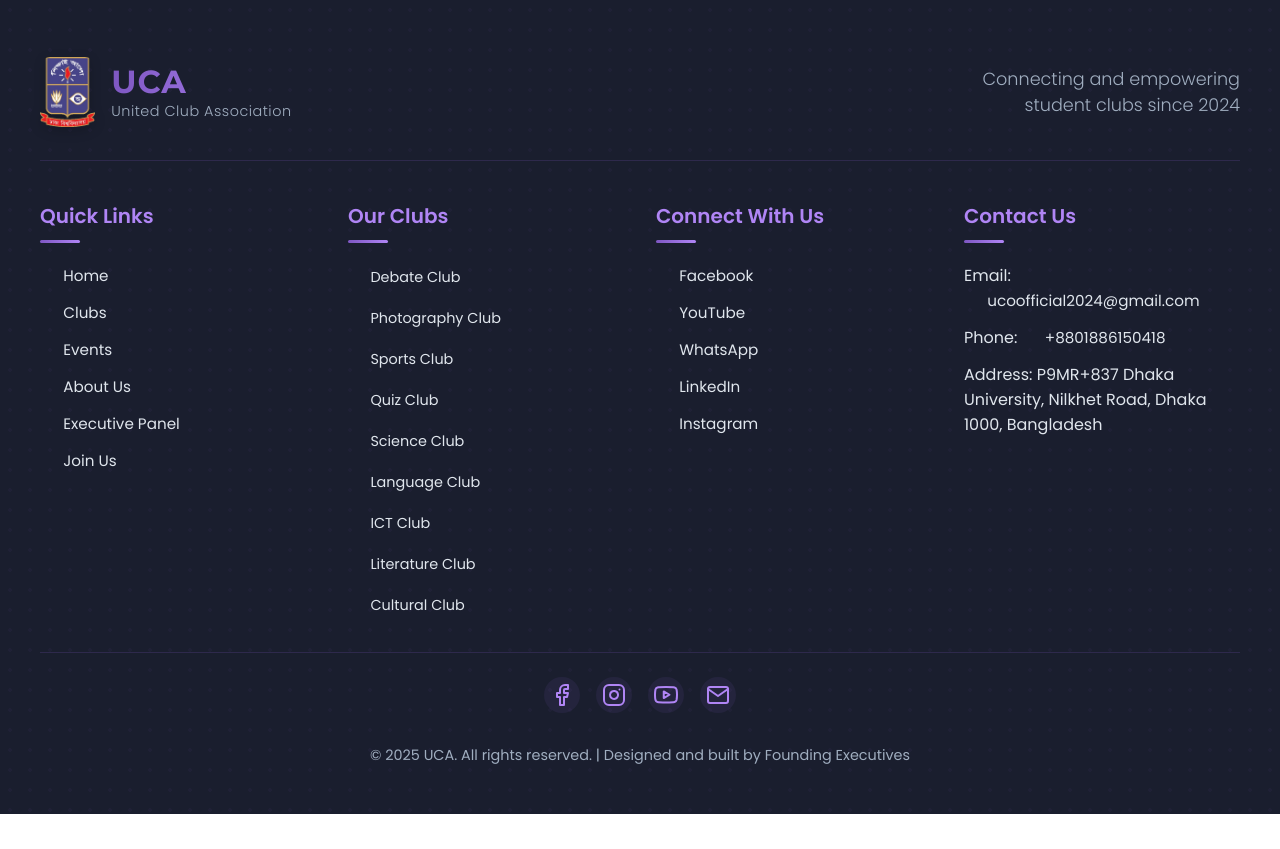
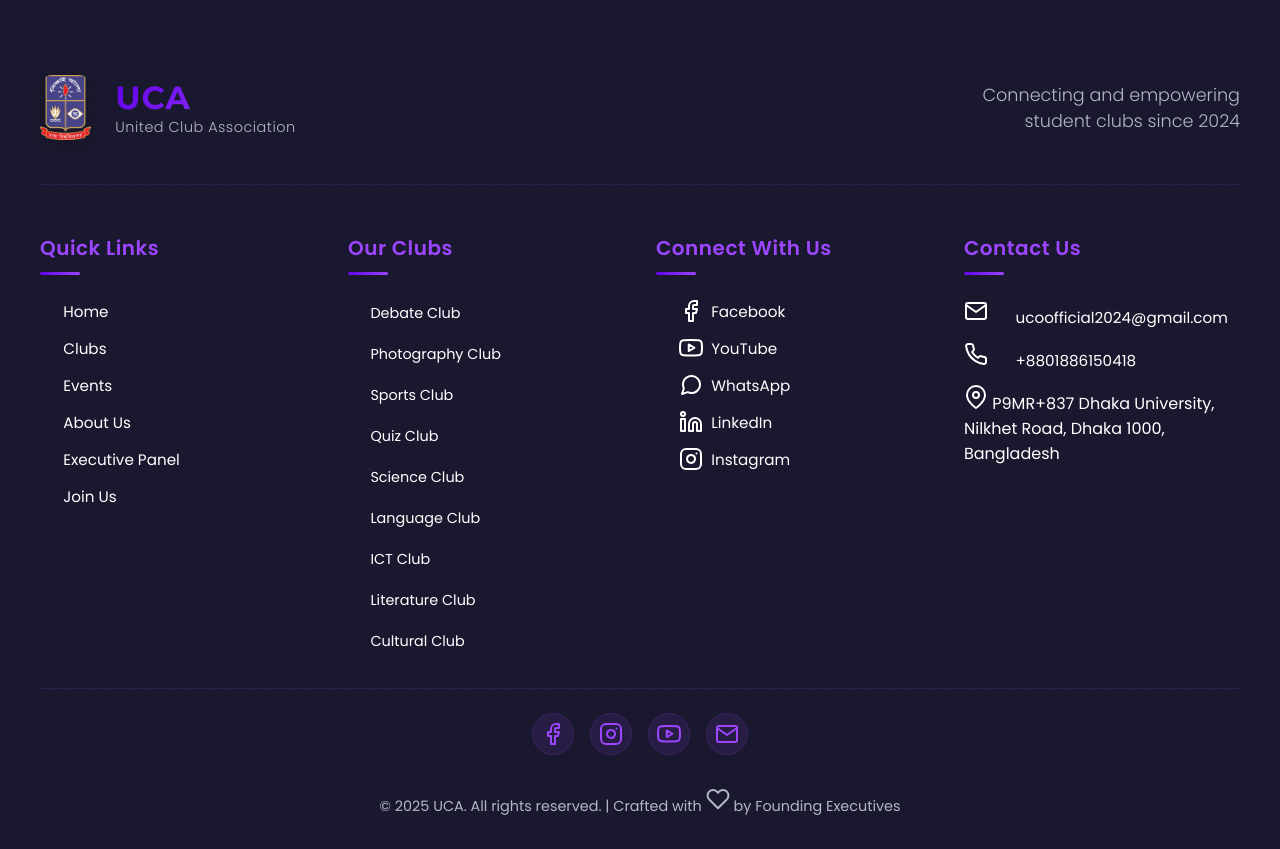
Before and after one commit to UnitedClub-Association/uca_frontend_static, a website: page components/footer.html in a window 1280 px wide. Before the commit the page ends 814 px from the top, so only its background shows below. Drawn offline with nearby package versions, Linux system fonts and the light colour scheme.

Commit message:
updated navigation bar and footer

```diff
--- a/components/footer.html
+++ b/components/footer.html
@@ -73,35 +73,35 @@
                   href="https://www.facebook.com/ucoofficial.fb"
                   target="_blank"
                   rel="noopener noreferrer"
-                >Facebook</a>
+                ><i data-feather="facebook"></i> Facebook</a>
               </li>
               <li>
                 <a
                   href="#"
                   target="_blank"
                   rel="noopener noreferrer"
-                >YouTube</a>
+                ><i data-feather="youtube"></i> YouTube</a>
               </li>
               <li>
                 <a
                   href="https://chat.whatsapp.com/C6Z1lB4RVhnFunBdml0eAV"
                   target="_blank"
                   rel="noopener noreferrer"
-                >WhatsApp</a>
+                ><i data-feather="message-circle"></i> WhatsApp</a>
               </li>
               <li>
                 <a
                   href="#"
                   target="_blank"
                   rel="noopener noreferrer"
-                >LinkedIn</a>
+                ><i data-feather="linkedin"></i> LinkedIn</a>
               </li>
               <li>
                 <a
                   href="#"
                   target="_blank"
                   rel="noopener noreferrer"
-                >Instagram</a>
+                ><i data-feather="instagram"></i> Instagram</a>
               </li>
             </ul>
           </div>
@@ -109,13 +109,13 @@
             <h4>Contact Us</h4>
             <ul>
               <li>
-                Email:
+                <i data-feather="mail"></i>
                 <a href="mailto:ucoofficial2024@gmail.com">ucoofficial2024@gmail.com</a>
               </li>
-              <li>Phone: <a href="tel:+8801886150418">+8801886150418</a></li>
+              <li><i data-feather="phone"></i> <a href="tel:+8801886150418">+8801886150418</a></li>
               <li>
-                Address: P9MR+837 Dhaka University, Nilkhet Road, Dhaka 1000,
-                Bangladesh
+                <i data-feather="map-pin"></i>
+                P9MR+837 Dhaka University, Nilkhet Road, Dhaka 1000, Bangladesh
               </li>
             </ul>
           </div>
@@ -131,12 +131,12 @@
             <a href="#" class="social-icon" target="_blank" rel="noopener noreferrer">
               <i data-feather="youtube" aria-hidden="true"></i>
             </a>
-            <a href="#" class="social-icon" target="_blank" rel="noopener noreferrer">
+            <a href="mailto:ucoofficial2024@gmail.com" class="social-icon">
               <i data-feather="mail" aria-hidden="true"></i>
             </a>
           </div>
           <p>
-            &copy; 2025 UCA. All rights reserved. | Designed and built by
+            &copy; 2025 UCA. All rights reserved. | Crafted with <i data-feather="heart"></i> by
             Founding Executives
           </p>
         </div>
--- a/css/footer.css
+++ b/css/footer.css
@@ -1,4 +1,16 @@
-/* footer.css - Updated design */
+/* footer.css - Enhanced design */
+:root {
+  --footer-bg: #1a182e;
+  --footer-text: #ffffff;
+  --footer-text-muted: #b4b7c5;
+  --footer-primary: #6200ea;
+  --footer-primary-light: #9d46ff;
+  --footer-gradient: linear-gradient(135deg, #6200ea, #9d46ff);
+  --footer-border: rgba(157, 70, 255, 0.15);
+  --footer-hover: rgba(157, 70, 255, 0.1);
+  --footer-shadow: 0 -5px 25px rgba(0, 0, 0, 0.2);
+}
+
 html {
   height: 100%;
   scroll-behavior: smooth;
@@ -17,16 +29,16 @@ main {
 
 footer {
   flex-shrink: 0;
-  background-color: #1a1e2e; /* Darker background with blue tint */
-  color: #e0e6ed; /* Soft white text */
+  background-color: var(--footer-bg);
+  color: var(--footer-text);
   font-family: "Poppins", sans-serif;
-  padding: 3rem 0;
-  box-shadow: 0 -5px 25px rgba(0, 0, 0, 0.15);
+  padding: 4rem 0 2rem;
+  box-shadow: var(--footer-shadow);
   position: relative;
   overflow: hidden;
 }
 
-/* Add subtle pattern overlay */
+/* Refined pattern overlay */
 footer::before {
   content: "";
   position: absolute;
@@ -34,8 +46,9 @@ footer::before {
   left: 0;
   right: 0;
   bottom: 0;
-  background-image: radial-gradient(rgba(126, 87, 194, 0.05) 2px, transparent 2px);
+  background-image: radial-gradient(var(--footer-border) 1px, transparent 1.5px);
   background-size: 20px 20px;
+  opacity: 0.5;
   pointer-events: none;
 }
 
@@ -51,22 +64,22 @@ footer::before {
   display: flex;
   justify-content: space-between;
   align-items: center;
-  margin-bottom: 2.5rem;
-  padding-bottom: 1.5rem;
-  border-bottom: 1px solid rgba(126, 87, 194, 0.2);
+  margin-bottom: 3rem;
+  padding-bottom: 2rem;
+  border-bottom: 1px solid var(--footer-border);
 }
 
 .footer-logo {
   display: flex;
   align-items: center;
-  gap: 1rem;
+  gap: 1.5rem;
 }
 
 .footer-logo img {
-  height: 70px;
-  border-radius: 10px;
+  height: 65px;
+  border-radius: 12px;
   transition: all 0.3s ease;
-  filter: drop-shadow(0 4px 6px rgba(0, 0, 0, 0.2));
+  filter: drop-shadow(0 4px 8px rgba(0, 0, 0, 0.2));
 }
 
 .footer-logo:hover img {
@@ -76,7 +89,7 @@ footer::before {
 .footer-branding h2 {
   margin: 0;
   font-size: 2rem;
-  background: linear-gradient(90deg, #7e57c2, #b085f5);
+  background: var(--footer-gradient);
   -webkit-background-clip: text;
   background-clip: text;
   color: transparent;
@@ -88,7 +101,7 @@ footer::before {
 .footer-branding p {
   margin: 0;
   font-size: 0.9rem;
-  color: #a0aec0;
+  color: var(--footer-text-muted);
   font-weight: 300;
   letter-spacing: 0.5px;
 }
@@ -96,7 +109,7 @@ footer::before {
 .footer-tagline {
   font-size: 1.1rem;
   font-weight: 300;
-  color: #a0aec0;
+  color: var(--footer-text-muted);
   max-width: 300px;
   text-align: right;
   line-height: 1.5;
@@ -113,16 +126,31 @@ footer::before {
 .footer-section {
   display: flex;
   flex-direction: column;
+  animation: fadeInUp 0.5s ease forwards;
+}
+
+.footer-section:nth-child(1) {
+  animation-delay: 0.1s;
+}
+.footer-section:nth-child(2) {
+  animation-delay: 0.2s;
+}
+.footer-section:nth-child(3) {
+  animation-delay: 0.3s;
+}
+.footer-section:nth-child(4) {
+  animation-delay: 0.4s;
 }
 
 .footer-section h4 {
-  color: #b085f5;
+  color: var(--footer-primary-light);
   margin-top: 0;
-  margin-bottom: 1.25rem;
+  margin-bottom: 1.5rem;
   font-size: 1.25rem;
   font-weight: 600;
   position: relative;
   padding-bottom: 0.75rem;
+  letter-spacing: 0.5px;
 }
 
 .footer-section h4::after {
@@ -132,7 +160,7 @@ footer::before {
   bottom: 0;
   width: 40px;
   height: 3px;
-  background: linear-gradient(90deg, #7e57c2, #b085f5);
+  background: var(--footer-gradient);
   border-radius: 3px;
 }
 
@@ -154,7 +182,7 @@ footer::before {
 }
 
 .footer-section a {
-  color: #e0e6ed;
+  color: var(--footer-text);
   text-decoration: none;
   transition: all 0.3s ease;
   font-size: 0.95rem;
@@ -171,7 +199,7 @@ footer::before {
 }
 
 .footer-section a:hover {
-  color: #b085f5;
+  color: var(--footer-primary-light);
 }
 
 .footer-section a:hover::before {
@@ -198,9 +226,9 @@ footer::before {
 .footer-bottom {
   text-align: center;
   padding-top: 1.5rem;
-  border-top: 1px solid rgba(126, 87, 194, 0.2);
+  border-top: 1px solid var(--footer-border);
   font-size: 0.9rem;
-  color: #a0aec0;
+  color: var(--footer-text-muted);
   display: flex;
   flex-direction: column;
   gap: 1rem;
@@ -221,18 +249,20 @@ footer::before {
   display: flex;
   align-items: center;
   justify-content: center;
-  width: 36px;
-  height: 36px;
+  width: 40px;
+  height: 40px;
   border-radius: 50%;
-  background: rgba(126, 87, 194, 0.1);
-  color: #b085f5;
+  background: var(--footer-hover);
+  color: var(--footer-primary-light);
   transition: all 0.3s ease;
+  border: 1px solid var(--footer-border);
 }
 
 .social-icon:hover {
-  background: rgba(126, 87, 194, 0.8);
+  background: var(--footer-gradient);
   color: white;
   transform: translateY(-3px);
+  box-shadow: 0 4px 12px rgba(98, 0, 234, 0.3);
 }
 
 /* Responsive Design */
@@ -292,20 +322,3 @@ footer::before {
     transform: translateY(0);
   }
 }
-
-.footer-section {
-  animation: fadeInUp 0.5s ease forwards;
-}
-
-.footer-section:nth-child(1) {
-  animation-delay: 0.1s;
-}
-.footer-section:nth-child(2) {
-  animation-delay: 0.2s;
-}
-.footer-section:nth-child(3) {
-  animation-delay: 0.3s;
-}
-.footer-section:nth-child(4) {
-  animation-delay: 0.4s;
-}
```
Also changed, not shown: css/navbar.css (+11 -13 lines).
